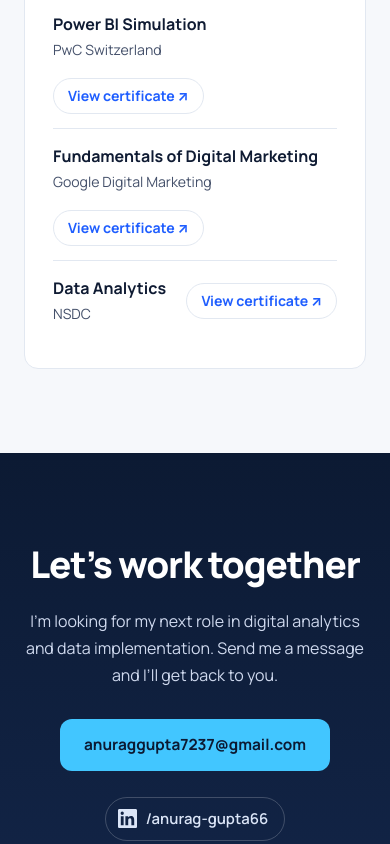
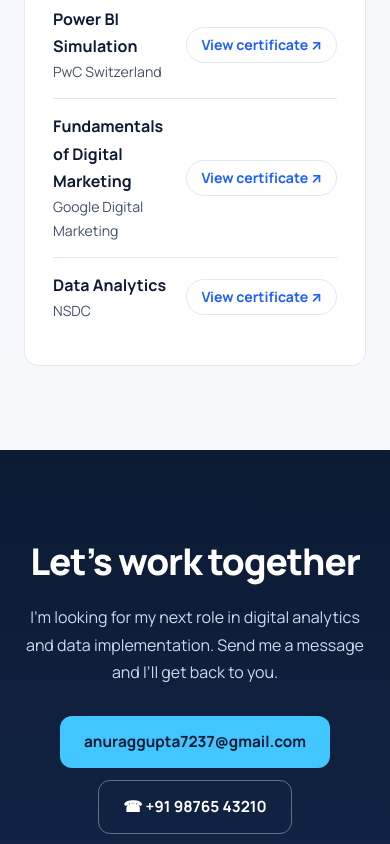
Before and after one commit to anurag-gupta66/portfolio, a plain HTML site: page index.html in a window 390 px wide. Shown: the part 5705-6549 px from the top of the page. Drawn offline with Linux system fonts and the light colour scheme.

Commit message:
added phone number

```diff
--- a/index.html
+++ b/index.html
@@ -85,9 +85,10 @@ section{padding:84px 0 0}
 .chips{display:flex;flex-wrap:wrap;gap:8px}
 .chips span{background:#f0f3f8;color:var(--ink);font-weight:600}
 .certs{list-style:none}
-.certs li{padding:14px 0;border-bottom:1px solid var(--line);display:flex;justify-content:space-between;align-items:center;gap:16px;flex-wrap:wrap}
+.certs li{padding:14px 0;border-bottom:1px solid var(--line);display:flex;justify-content:space-between;align-items:center;gap:16px;flex-wrap:nowrap}
+.certs li>div{flex:1;min-width:0}
 .certs li span{display:block;font-size:.88rem}
-.cv{font-weight:700;font-size:.88rem;text-decoration:none;white-space:nowrap;border:1px solid var(--line);border-radius:999px;padding:5px 14px}
+.cv{font-weight:700;font-size:.88rem;text-decoration:none;white-space:nowrap;flex:none;border:1px solid var(--line);border-radius:999px;padding:5px 14px}
 .cv:hover{border-color:var(--blue);background:#eaf1ff}
 .certs li:last-child{border:0}
 .certs b{color:var(--ink)}
@@ -216,7 +217,10 @@ footer{background:#08122a;color:#7f93b8;text-align:center;padding:22px;font-size
   <div class="wrap">
     <h2>Let’s work together</h2>
     <p>I’m looking for my next role in digital analytics and data implementation. Send me a message and I’ll get back to you.</p>
-    <div class="btns" style="justify-content:center"><a class="btn p" href="mailto:anuraggupta7237@gmail.com">anuraggupta7237@gmail.com</a></div>
+    <div class="btns" style="justify-content:center">
+      <a class="btn p" href="mailto:anuraggupta7237@gmail.com">anuraggupta7237@gmail.com</a>
+      <a class="btn s" href="tel:+919601654610" aria-label="Call +91 98765 43210">&#9742; +91 98765 43210</a>
+    </div>
     <div class="social">
       <a href="https://www.linkedin.com/in/anurag-gupta66/" target="_blank" rel="noopener" aria-label="LinkedIn: anurag-gupta66"><svg viewBox="0 0 24 24" aria-hidden="true"><path d="M20.45 20.45h-3.56v-5.57c0-1.33-.03-3.04-1.85-3.04-1.86 0-2.14 1.45-2.14 2.94v5.67H9.35V9h3.41v1.56h.05c.48-.9 1.64-1.85 3.37-1.85 3.6 0 4.27 2.37 4.27 5.46v6.28zM5.34 7.43a2.06 2.06 0 1 1 0-4.12 2.06 2.06 0 0 1 0 4.12zM7.12 20.45H3.56V9h3.56v11.45zM22.22 0H1.77C.79 0 0 .77 0 1.73v20.54C0 23.23.79 24 1.77 24h20.45c.98 0 1.78-.77 1.78-1.73V1.73C24 .77 23.2 0 22.22 0z"/></svg>/anurag-gupta66</a>
       <a href="https://github.com/anurag-gupta66" target="_blank" rel="noopener" aria-label="GitHub: anurag-gupta66"><svg viewBox="0 0 24 24" aria-hidden="true"><path d="M12 .5a11.5 11.5 0 0 0-3.64 22.41c.58.1.79-.25.79-.56v-2c-3.2.7-3.88-1.54-3.88-1.54-.52-1.33-1.28-1.69-1.28-1.69-1.05-.71.08-.7.08-.7 1.16.08 1.77 1.19 1.77 1.19 1.03 1.77 2.7 1.26 3.36.96.1-.75.4-1.26.73-1.55-2.55-.29-5.24-1.28-5.24-5.69 0-1.26.45-2.28 1.19-3.09-.12-.29-.52-1.46.11-3.05 0 0 .97-.31 3.17 1.18a11 11 0 0 1 5.77 0c2.2-1.49 3.17-1.18 3.17-1.18.63 1.59.23 2.76.11 3.05.74.81 1.19 1.83 1.19 3.09 0 4.42-2.69 5.39-5.25 5.68.41.36.78 1.06.78 2.14v3.17c0 .31.21.67.8.56A11.5 11.5 0 0 0 12 .5z"/></svg>/anurag-gupta66</a>
```
